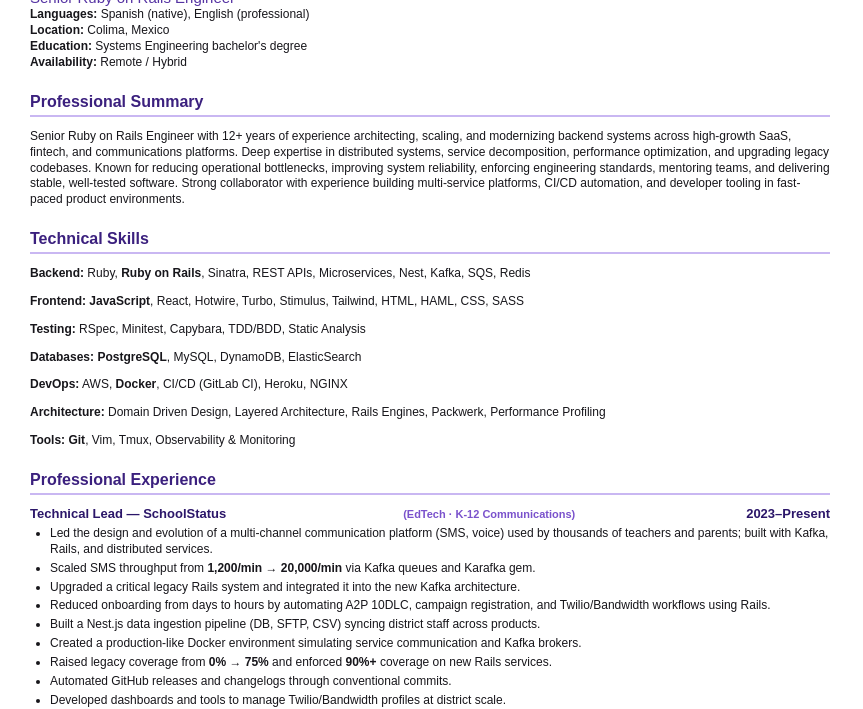
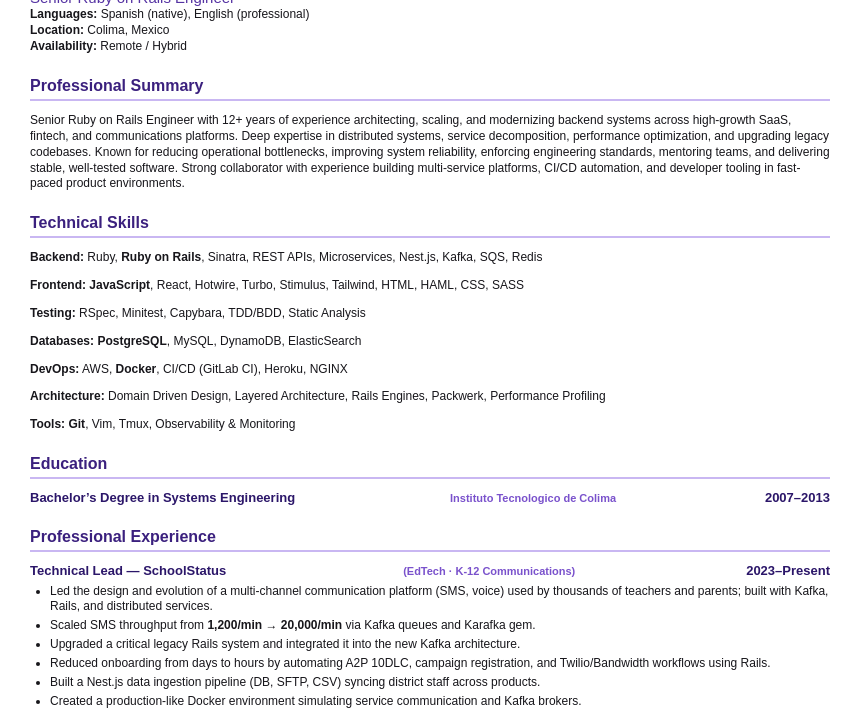
Before and after one commit to cesargomez89/resume, a website: page cv/index.html in a window 1280 px wide. Shown: the part 76-785 px from the top of the page, without its empty margins (0-863 px from the left). Drawn offline with Linux system fonts and the light colour scheme; a web font is replaced by a local one.

Commit message:
feat: create education section

```diff
--- a/cv/index.html
+++ b/cv/index.html
@@ -15,7 +15,6 @@
         <div class="info-block">
           <div><strong>Languages:</strong> Spanish (native), English (professional)</div>
           <div><strong>Location:</strong> Colima, Mexico</div>
-          <div><strong>Education:</strong> Systems Engineering bachelor's degree</div>
           <div><strong>Availability:</strong> Remote / Hybrid</div>
         </div>
       </div>
@@ -41,13 +40,25 @@
 
     <section>
       <h2>Technical Skills</h2>
-      <p><strong>Backend:</strong> Ruby, <strong>Ruby on Rails</strong>, Sinatra, REST APIs, Microservices, Nest, Kafka, SQS, Redis</p>
+      <p><strong>Backend:</strong> Ruby, <strong>Ruby on Rails</strong>, Sinatra, REST APIs, Microservices, Nest.js, Kafka, SQS, Redis</p>
       <p><strong>Frontend:</strong> <strong>JavaScript</strong>, React, Hotwire, Turbo, Stimulus, Tailwind, HTML, HAML, CSS, SASS</p>
       <p><strong>Testing:</strong> RSpec, Minitest, Capybara, TDD/BDD, Static Analysis</p>
       <p><strong>Databases:</strong> <strong>PostgreSQL</strong>, MySQL, DynamoDB, ElasticSearch</p>
       <p><strong>DevOps:</strong> AWS, <strong>Docker</strong>, CI/CD (GitLab CI), Heroku, NGINX</p>
       <p><strong>Architecture:</strong> Domain Driven Design, Layered Architecture, Rails Engines, Packwerk, Performance Profiling</p>
       <p><strong>Tools:</strong> <strong>Git</strong>, Vim, Tmux, Observability & Monitoring</p>
+    </section>
+
+    <section>
+      <h2>Education</h2>
+
+      <div class="education">
+        <h3>
+          Bachelor’s Degree in Systems Engineering
+          <span class="industry-tag">Instituto Tecnologico de Colima</span>
+          <span class="date">2007–2013</span>
+        </h3>
+      </div>
     </section>
 
     <section>
```
